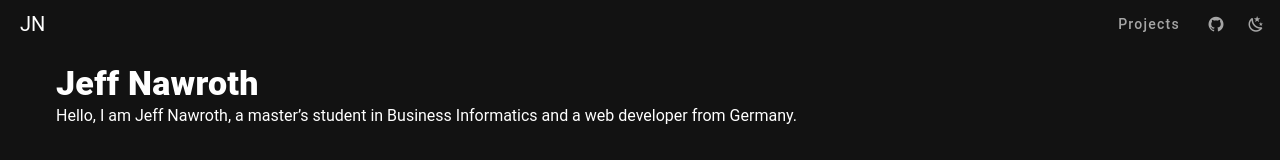
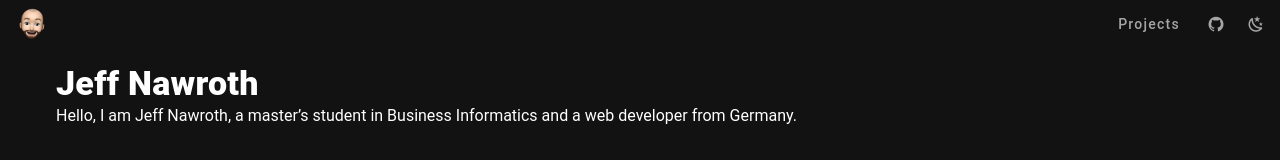
Before and after one commit to jeffnawroth/jeffnawroth.me, a Vue app: page / in a window 1280 px wide. Shown: the top 160 px of the page. Built offline with nearby package versions, Linux system fonts and the light colour scheme.

Commit message:
feat(AppBar): replace title with avatar and update layout

```diff
--- a/src/components/AppBar.vue
+++ b/src/components/AppBar.vue
@@ -41,14 +41,19 @@ watch(storageTheme, () => {
     flat
     color="transparent"
   >
-    <v-app-bar-title>
-      <div
+    <template #prepend>
+      <v-avatar
+        size="x-large"
         class="cursor-pointer"
+        alt="JN"
         @click="router.push('/')"
       >
-        JN
-      </div>
-    </v-app-bar-title>
+        <v-img
+          src="@/assets/favicon-96x96.png"
+        />
+      </v-avatar>
+    </template>
+
     <template #append>
       <v-btn
         variant="plain"
@@ -57,22 +62,12 @@ watch(storageTheme, () => {
         class="custom-transform-class text-none"
       />
 
-      <!-- <v-btn
-        size="small"
-        icon="mdi-application-outline"
-        to="/demos"
-      /> -->
       <v-btn
         size="small"
         icon="mdi-github"
         href="https://github.com/jeffnawroth"
         variant="plain"
       />
-      <!-- <v-btn
-        size="small"
-        icon="mdi-translate"
-        variant="plain"
-      /> -->
 
       <v-btn
         size="small"
```
